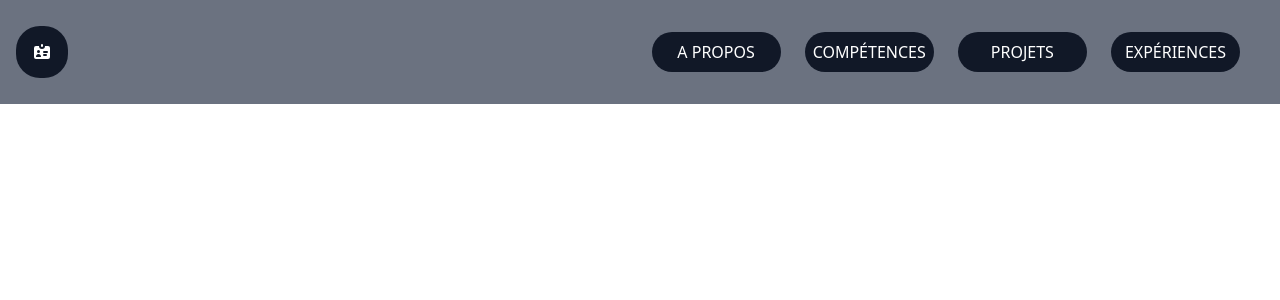
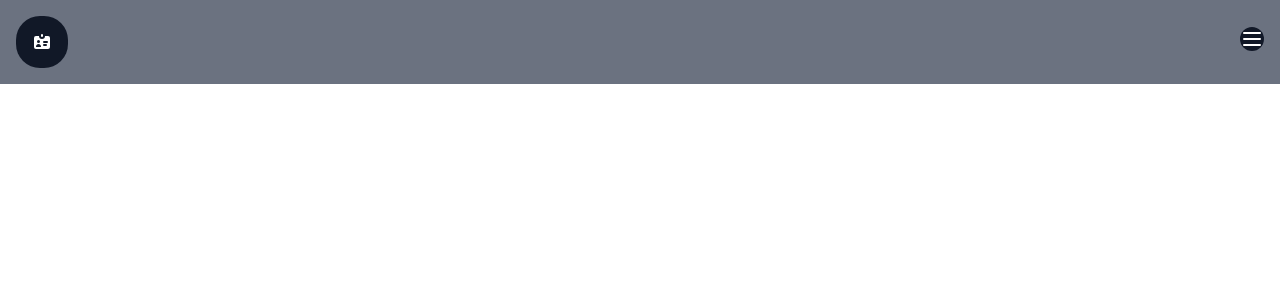
Before and after one commit to Hadidi09/portfolio-hadramy, a Next.js app: page /components/Navbar in a window 1280 px wide. Shown: the top 300 px of the page. Built offline with nearby package versions, Linux system fonts and the light colour scheme.

Commit message:
solve bug menu navbar

```diff
--- a/pages/components/Layout.js
+++ b/pages/components/Layout.js
@@ -9,7 +9,7 @@ const Layout = ({ children, page }) => {
       <meta charSet="utf-8" />
       <meta name="keywords" content="Portfolio du développeur web React | Nodejs " />
       <meta name="description" content="N'DIAYE Cheikh El Hadramy Portfolio développeur web React | Nodejs" />
-	    <meta name="viewport" content="width=device-width, initial-scale=1.0, viewport-fit=cover" />
+	    <meta name="viewport" content="width=device-width, initial-scale=1.0" />
 	    <meta name="robotos" content="follow" />
         <title>{page}</title>
       </Head>
--- a/pages/components/Navbar.js
+++ b/pages/components/Navbar.js
@@ -12,7 +12,7 @@ const Navbar = () => {
   useEffect(() => {
     const setWidthChange = () => {
       setLargeur(window.innerWidth);
-      if (window.innerWidth > 769) {
+      if (window.innerWidth > 1000) {
         setToggle(false);
         console.log("resized");
       }
@@ -41,7 +41,7 @@ const Navbar = () => {
             />
           </svg>
         </div>
-        <div className={largeur <= 767 ? "block" : "hidden"}>
+        <div className={largeur <= 1000 ? "block" : "hidden"}>
           <button
             onClick={menuToggle} type="button"
             className="  to-red-800 rounded-3xl text-white bg-gray-900   "
@@ -87,28 +87,28 @@ const Navbar = () => {
 
         <div
           className={
-            largeur >= 768 ? "inline-grid grid-cols-4 gap-x-2 p-4 " : "hidden"
+            largeur >= 1001 ? "inline-grid grid-cols-4 gap-x-2 p-4  " : "hidden"
           }
         >
           <Link href="#description">
-            <button className="p-2 mx-2 transition duration-700 ease-out transform hover:bg-gray-700 hover:scale-125 rounded-3xl bg-gray-900 text-white uppercase">
+            <button className="p-2 mx-2 transition  duration-700 ease-out transform hover:bg-gray-700 hover:scale-125 rounded-3xl bg-gray-900 text-white uppercase">
               A propos
             </button>
           </Link>
 
           <Link href="#competences">
-            <button className="p-2 mx-2 transition duration-700 ease-out transform hover:bg-gray-700 hover:scale-125 rounded-3xl bg-gray-900 text-white uppercase">
+            <button className="p-2 mx-2 transition  duration-700 ease-out transform hover:bg-gray-700 hover:scale-125 rounded-3xl bg-gray-900 text-white uppercase">
               Compétences
             </button>
           </Link>
 
           <Link href="#projets">
-            <button className="p-2 mx-2 transition duration-700 ease-out transform hover:bg-gray-700 hover:scale-125 rounded-3xl bg-gray-900 text-white uppercase">
+            <button className="p-2 mx-2 transition  duration-700 ease-out transform hover:bg-gray-700 hover:scale-125 rounded-3xl bg-gray-900 text-white uppercase">
               Projets
             </button>
           </Link>
           <Link href="#resume">
-            <button className="p-2 mx-2 transition duration-700 ease-out transform hover:bg-gray-700 hover:scale-125 rounded-3xl bg-gray-900 text-white uppercase">
+            <button className="p-2 mx-2 transition  duration-700 ease-out transform hover:bg-gray-700 hover:scale-125 rounded-3xl bg-gray-900 text-white uppercase">
               Expériences
             </button>
           </Link>
```
